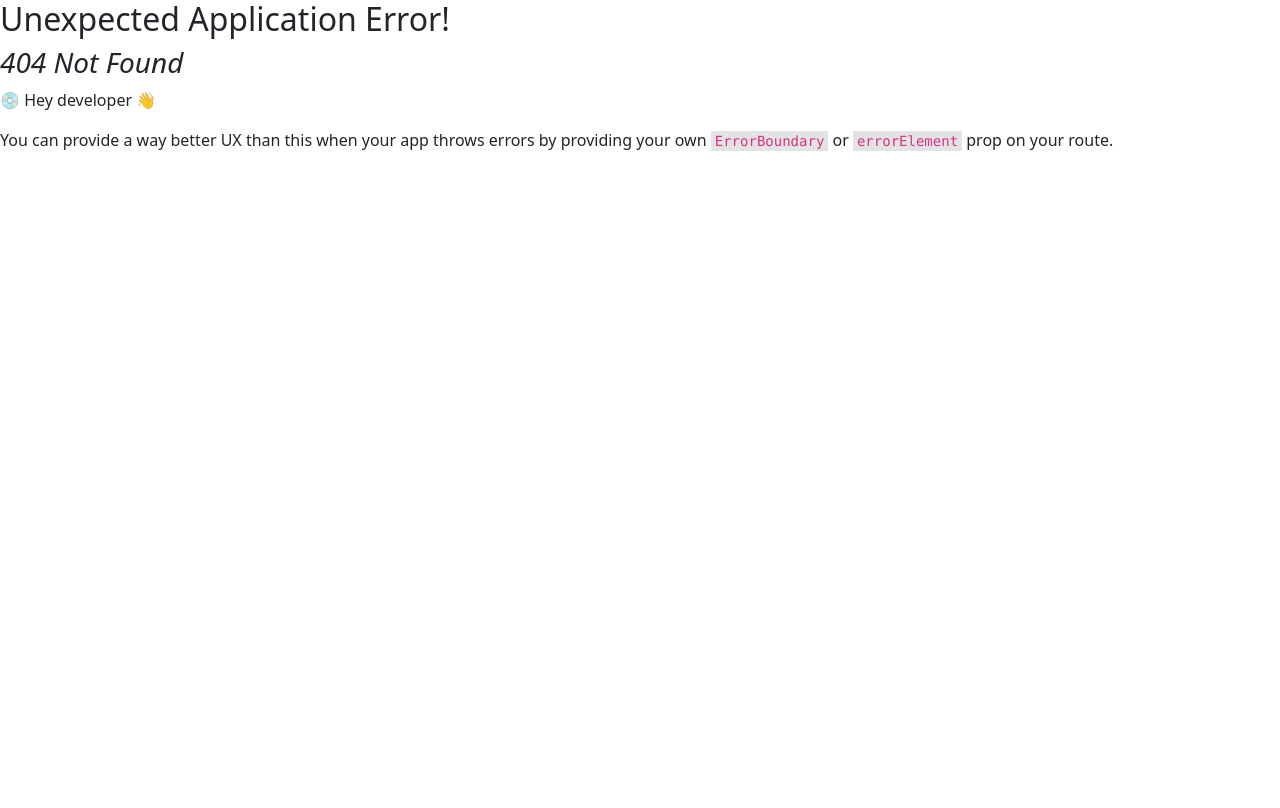
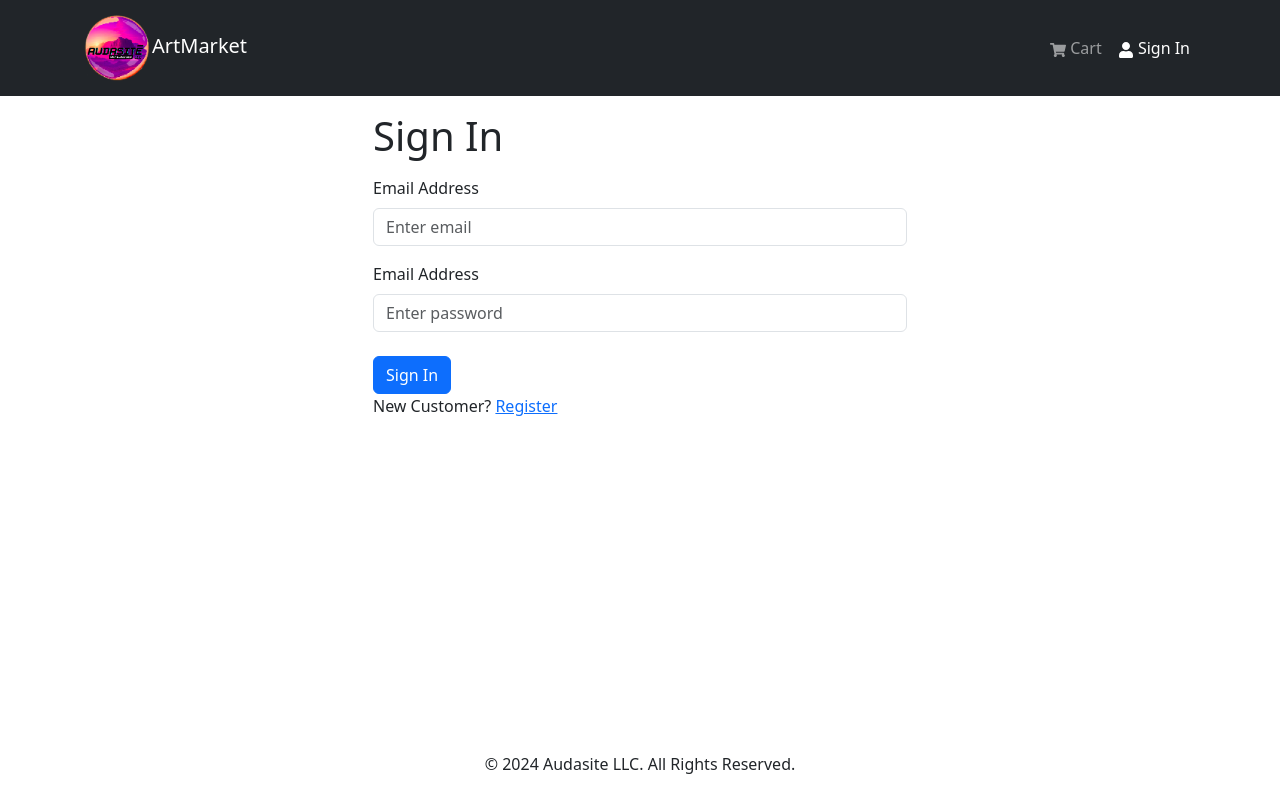
Before and after one commit to roryemagee1/artmarket, a React (Vite) app in the folder frontend/: page /login in a window 1280 px wide. Before the commit this address had no page. Built offline with nearby package versions, Linux system fonts and the light colour scheme.

Commit message:
Add FormContainer component and LoginPage component and Add usersApiSlice and Refactor main.tsx accordingly

```diff
--- /dev/null
+++ b/frontend/src/components/FormContainer.tsx
@@ -0,0 +1,20 @@
+import { JSX } from 'react'
+import Container from 'react-bootstrap/Container'
+import Row from 'react-bootstrap/Row'
+import Col from 'react-bootstrap/Col'
+
+interface IFormContainer {
+  children: JSX.Element
+}
+
+export default function FormContainer({ children }: IFormContainer): JSX.Element {
+  return (
+    <Container>
+      <Row className="justify-content-md-center">
+        <Col xs={12} md={6}>
+          {children}
+        </Col>
+      </Row>
+    </Container>
+  )
+}
--- a/frontend/src/main.tsx
+++ b/frontend/src/main.tsx
@@ -13,6 +13,7 @@ import App from '@src/App.tsx'
 import HomePage from '@src/pages/HomePage'
 import ProductPage from '@src/pages/ProductPage'
 import CartPage from '@src/pages/CartPage'
+import LoginPage from '@src/pages/LoginPage'
 
 const router = createBrowserRouter(
   createRoutesFromElements(
@@ -20,6 +21,7 @@ const router = createBrowserRouter(
       <Route index element={ <HomePage /> } />
       <Route path="product/:id" element={ <ProductPage /> } />
       <Route path="cart" element={ <CartPage /> } />
+      <Route path="login" element={ <LoginPage /> } />
     </Route>
   )
 )
--- /dev/null
+++ b/frontend/src/pages/LoginPage.tsx
@@ -0,0 +1,83 @@
+import { JSX, FormEvent, ChangeEvent, useState } from 'react'
+import { Link } from 'react-router-dom'
+
+import Row from 'react-bootstrap/Row'
+import Col from 'react-bootstrap/Col'
+import Form from 'react-bootstrap/Form'
+import Button from 'react-bootstrap/Button'
+
+// import { useGetProductsQuery } from '../slices/productsApiSlice';
+
+// import Product from '@src/components/Product'
+// import Loader from '@src/components/Loader'
+// import Message from '@src/components/Message'
+import FormContainer from '@src/components/FormContainer'
+
+// import { IProductKeys } from '@src/types/interfaces'
+
+export default function LoginPage(): JSX.Element {
+  const [ email, setEmail ] = useState<string>("");
+  const [ password, setPassword ] = useState<string>("");
+
+  function handleChangeEntry(event: ChangeEvent) {
+    const { value, type } = event.target as HTMLFormElement
+    switch(type) {
+      case "email":
+        setEmail(value);
+        break;
+      case "password":
+        setPassword(value);
+        break;
+    }
+  }
+
+  function handleSubmit(event: FormEvent) {
+    event.preventDefault();
+    console.log("Submit");
+  }
+
+
+  return (
+    <>
+      <FormContainer>
+        <>
+          <h1>Sign In</h1>
+          <Form>
+            <Form.Group controlId="email" className="my-3">
+              <Form.Label>Email Address</Form.Label>
+              <Form.Control
+                type="email"
+                placeholder="Enter email"
+                value={email}
+                onChange={(event) => handleChangeEntry(event)}
+              >
+              </Form.Control>
+            </Form.Group>
+            <Form.Group controlId="password" className="my-3">
+              <Form.Label>Email Address</Form.Label>
+              <Form.Control
+                type="password"
+                placeholder="Enter password"
+                value={password}
+                onChange={(event) => handleChangeEntry(event)}
+              >
+              </Form.Control>
+            </Form.Group>
+            <Button
+              type="submit"
+              variant="primary"
+              className="mt-2"
+              onSubmit={(event) => handleSubmit(event)}
+            >
+              Sign In</Button>
+          </Form>
+          <Row>
+            <Col>
+              New Customer? <Link to="/register">Register</Link>
+            </Col>
+          </Row>
+        </>
+      </FormContainer>
+    </>
+  )
+}
```
Also changed, not shown: frontend/src/slices/usersApiSlice.ts (added, +28 -0 lines).
